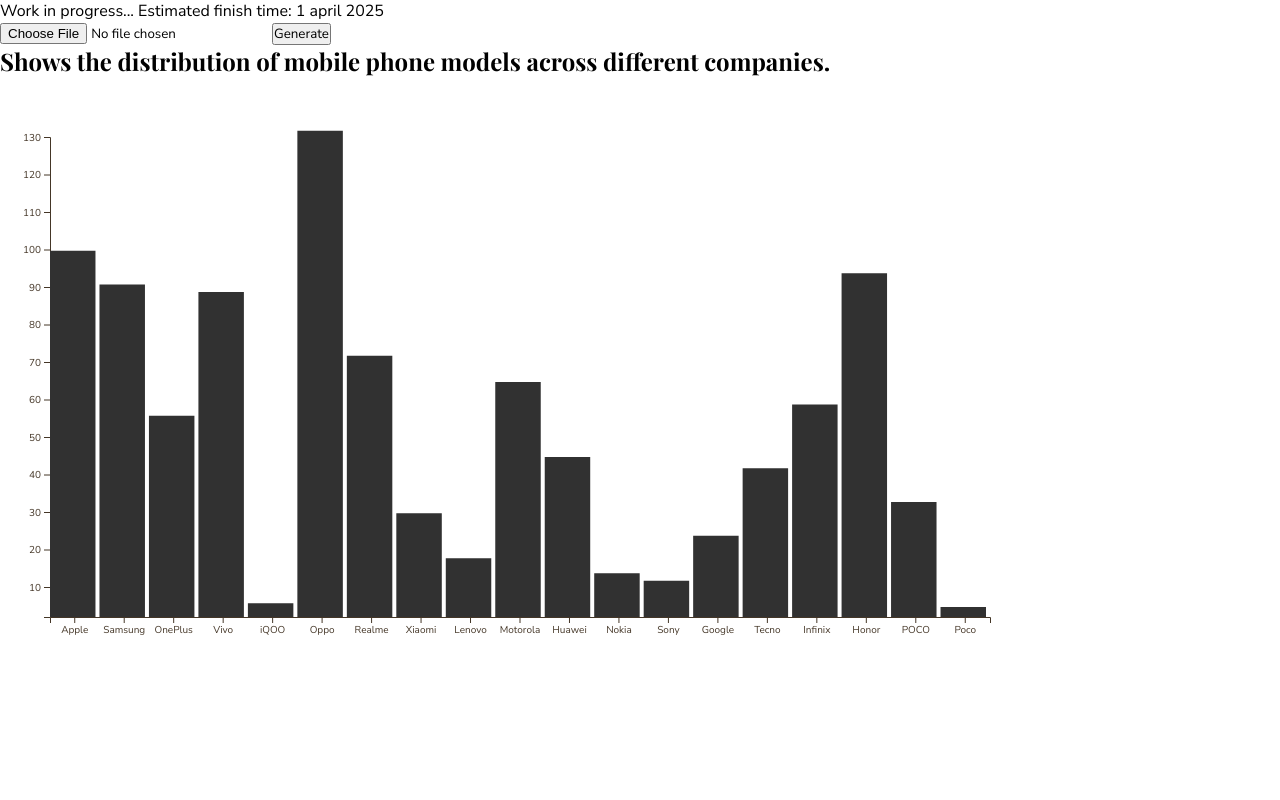
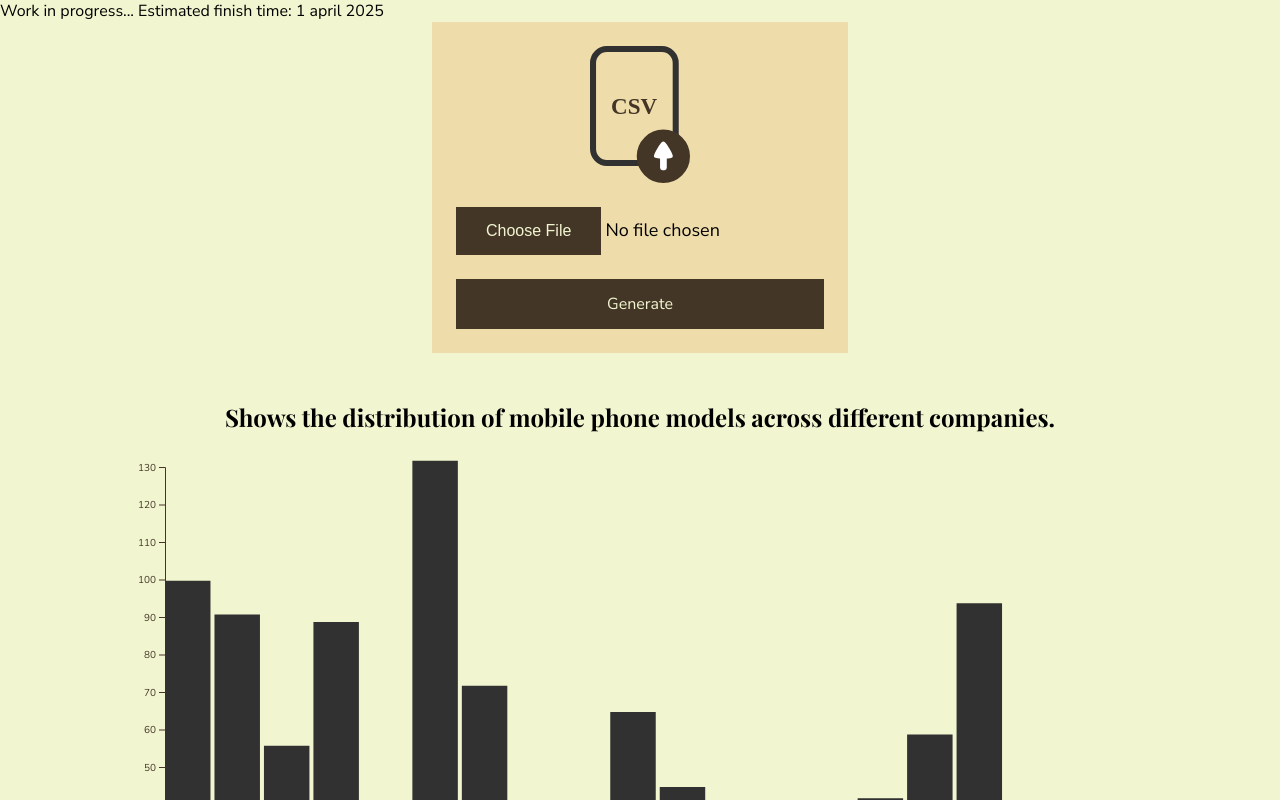
Before and after one commit to ElmikoTheNiceFella/graph-my-csv-frontend, a React (Vite) app: page / in a window 1280 px wide. Shown: the top 800 px of the page. Built offline with nearby package versions, Linux system fonts and the light colour scheme; a web font is replaced by a local one.

Commit message:
feat: added basic css styling - wip

```diff
--- a/src/App.css
+++ b/src/App.css
@@ -5,6 +5,9 @@
   --orange: #D98324;
   --light: #EFDCAB;
   --white: #F2F6D0;
+}
+body {
+  background-color: var(--white);
 }
 * {
   font-family: "Nunito Sans", sans-serif;
@@ -19,6 +22,37 @@
   font-optical-sizing: auto;
   font-style: normal;
 }
+#upload-form {
+  display: flex;
+  flex-direction: column;
+  width: fit-content;
+  margin: auto;
+  padding: 24px;
+  background-color: var(--light);
+  gap: 24px;
+  align-items: center;
+}
+#generate-button {
+  all: unset;
+  cursor: pointer;
+  background-color: var(--dark);
+  color: var(--white);
+  height: 50px;
+  text-align: center;
+  width: 100%;
+}
+#csv-upload {
+  font-size: large;
+}
+#csv-upload::file-selector-button {
+  background-color: var(--dark);
+  color: var(--white);
+  font-size: medium;
+  padding: 15px 30px;
+  border: none;
+  cursor: pointer;
+}
+
 .bar {
   fill: var(--black);
 }
@@ -26,3 +60,12 @@
 .axis {
   color: var(--dark);
 }
+
+.bar-chart {
+  display: flex;
+  flex-direction: column;
+  gap: 24px;
+  justify-content: center;
+  align-items: center;
+  margin: 48px 0px;
+}
--- a/src/components/FileUpload.tsx
+++ b/src/components/FileUpload.tsx
@@ -1,4 +1,5 @@
 import { useEffect, useState } from "react"
+import FileUploadImg from '../assets/file_upload.svg'
 import { FileUploadProps } from "../types/propsTypes"
 
 const FileUpload:React.FC<FileUploadProps> = ({ setData, setError }) => {
@@ -71,9 +72,10 @@
 
   return (
     <>
-      <form onSubmit={handleSubmit}>
+      <form id="upload-form" onSubmit={handleSubmit}>
+        <img src={FileUploadImg} width={100} alt="" />
         <input type="file" onChange={(e) => setFile(e.target.files ? e.target.files[0] : null)} name="csv-upload" id="csv-upload" />
-        <button type="submit">Generate</button>
+        <button id="generate-button" type="submit">Generate</button>
       </form>
     </>
   )
--- a/src/components/graphs/BarChart.tsx
+++ b/src/components/graphs/BarChart.tsx
@@ -55,7 +55,7 @@
               {tooltip.value[0]} <br/> {tooltip.value[1]}
             </div>
           )}
-          <svg style={{marginTop: "50px"}} width={transforms.w+transforms.ml} height={transforms.h+transforms.mb}>
+          <svg width={transforms.w+transforms.ml} height={transforms.h+transforms.mb}>
             <g ref={gx} className="axis" transform={`translate(0, ${transforms.h - transforms.mb})`} />
             <g ref={gy} className="axis" transform={`translate(${transforms.ml}, 0)`} />
             {frequencyArray.map((d, i) =>
```
